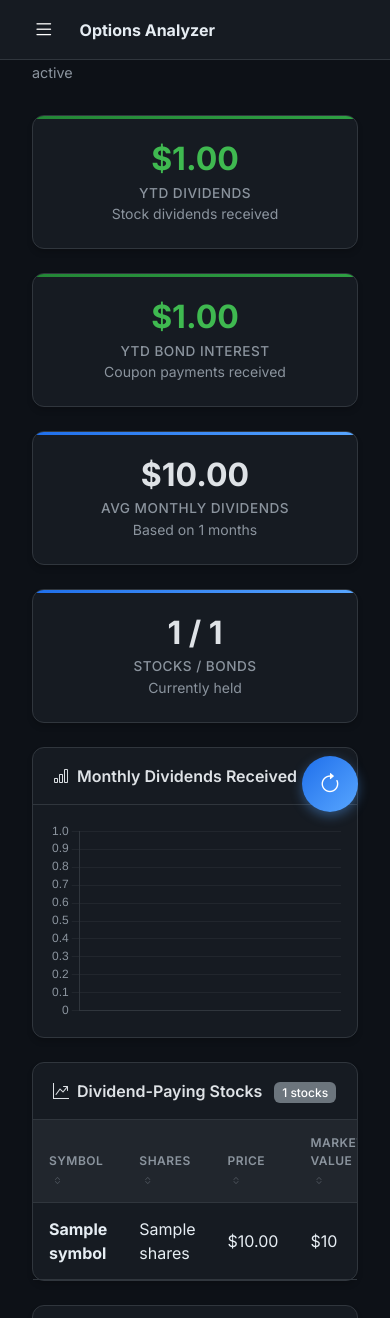
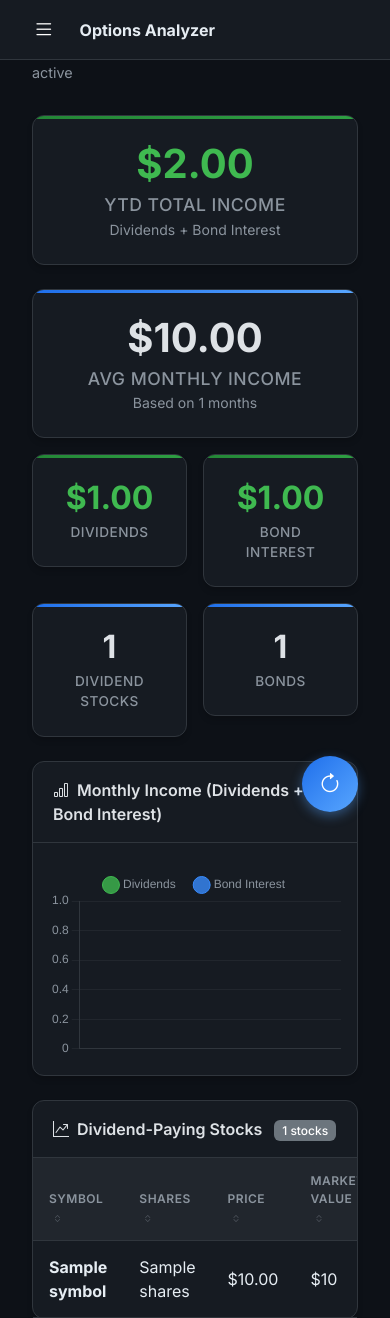
Before and after one commit to gRaytan/Options-Analyzer, a Flask app: template templates/dividends.html in a window 390 px wide. Shown: the top 1318 px of the page. Run offline with Flask 3, Linux system fonts and the light colour scheme; the template is opened without the code that fills it: most values are stand-ins (such as "Sample title", 1, 10 or a date in 2020).

Commit message:
fix layout

```diff
--- a/src/web/app.py
+++ b/src/web/app.py
@@ -459,17 +459,18 @@ def create_app(config=None):
         # Sort by YTD dividends descending
         dividend_stocks.sort(key=lambda x: x['ytd_dividends'], reverse=True)
 
-        # Calculate average monthly dividend from available data
-        total_ytd = portfolio.total_dividends
-        if months:
-            avg_monthly = total_ytd / len(months)
-        else:
-            avg_monthly = 0
-
         # Get bond interest data
         monthly_bond_interest = portfolio.get_monthly_bond_interest()
         bond_interest_by_symbol = portfolio.get_bond_interest_by_symbol()
         total_bond_interest = portfolio.total_bond_interest
+
+        # Calculate average monthly income (dividends + bond interest)
+        total_ytd = portfolio.total_dividends
+        total_income = total_ytd + total_bond_interest
+        if months:
+            avg_monthly_income = total_income / len(months)
+        else:
+            avg_monthly_income = 0
 
         # Build bond info list
         bond_list = []
@@ -488,7 +489,7 @@ def create_app(config=None):
             'months_count': len(months),
             'dividends': [monthly_dividends.get(m, 0) for m in months],
             'total_dividends': total_ytd,
-            'avg_monthly': avg_monthly,
+            'avg_monthly_income': avg_monthly_income,
             'total_bond_interest': total_bond_interest,
             'bond_interest': [monthly_bond_interest.get(m, 0) for m in months],
         }
--- a/templates/dividends.html
+++ b/templates/dividends.html
@@ -9,40 +9,56 @@
     <p class="subtitle">{{ portfolio.statement_period }}</p>
 </div>
 
-<!-- Summary Cards -->
-<div class="row g-4 mb-4">
-    <div class="col-lg-3 col-md-6">
+<!-- Summary Cards - Row 1: Large Cards -->
+<div class="row g-4 mb-3">
+    <div class="col-md-6">
+        <div class="card metric-card profit" style="padding: 1.5rem;">
+            <div class="metric-value text-profit" style="font-size: 2.5rem;">
+                ${{ "{:,.2f}".format(chart_data.total_dividends + chart_data.total_bond_interest|default(0)) }}
+            </div>
+            <div class="metric-label" style="font-size: 1.1rem;">YTD Total Income</div>
+            <small class="text-muted">Dividends + Bond Interest</small>
+        </div>
+    </div>
+    <div class="col-md-6">
+        <div class="card metric-card neutral" style="padding: 1.5rem;">
+            <div class="metric-value" style="font-size: 2.5rem;">
+                ${{ "{:,.2f}".format(chart_data.avg_monthly_income) }}
+            </div>
+            <div class="metric-label" style="font-size: 1.1rem;">Avg Monthly Income</div>
+            <small class="text-muted">Based on {{ chart_data.months_count }} months</small>
+        </div>
+    </div>
+</div>
+
+<!-- Summary Cards - Row 2: Detail Cards -->
+<div class="row g-3 mb-4">
+    <div class="col-6 col-lg-3">
         <div class="card metric-card profit">
             <div class="metric-value text-profit">
                 ${{ "{:,.2f}".format(chart_data.total_dividends) }}
             </div>
-            <div class="metric-label">YTD Dividends</div>
-            <small class="text-muted">Stock dividends received</small>
+            <div class="metric-label">Dividends</div>
         </div>
     </div>
-    <div class="col-lg-3 col-md-6">
+    <div class="col-6 col-lg-3">
         <div class="card metric-card profit">
             <div class="metric-value text-profit">
                 ${{ "{:,.2f}".format(chart_data.total_bond_interest|default(0)) }}
             </div>
-            <div class="metric-label">YTD Bond Interest</div>
-            <small class="text-muted">Coupon payments received</small>
+            <div class="metric-label">Bond Interest</div>
         </div>
     </div>
-    <div class="col-lg-3 col-md-6">
+    <div class="col-6 col-lg-3">
         <div class="card metric-card neutral">
-            <div class="metric-value">
-                ${{ "{:,.2f}".format(chart_data.avg_monthly) }}
-            </div>
-            <div class="metric-label">Avg Monthly Dividends</div>
-            <small class="text-muted">Based on {{ chart_data.months_count }} months</small>
+            <div class="metric-value">{{ dividend_stocks|length }}</div>
+            <div class="metric-label">Dividend Stocks</div>
         </div>
     </div>
-    <div class="col-lg-3 col-md-6">
+    <div class="col-6 col-lg-3">
         <div class="card metric-card neutral">
-            <div class="metric-value">{{ dividend_stocks|length }} / {{ bond_list|length }}</div>
-            <div class="metric-label">Stocks / Bonds</div>
-            <small class="text-muted">Currently held</small>
+            <div class="metric-value">{{ bond_list|length }}</div>
+            <div class="metric-label">Bonds</div>
         </div>
     </div>
 </div>
@@ -52,10 +68,10 @@
     <div class="col-12">
         <div class="card h-100">
             <div class="card-header">
-                <i class="bi bi-bar-chart me-2"></i>Monthly Dividends Received
+                <i class="bi bi-bar-chart me-2"></i>Monthly Income (Dividends + Bond Interest)
             </div>
             <div class="card-body">
-                <canvas id="monthlyDividendsChart" height="200"></canvas>
+                <canvas id="monthlyIncomeChart" height="200"></canvas>
             </div>
         </div>
     </div>
@@ -159,30 +175,45 @@
 <script>
     const months = {{ chart_data.months | tojson }};
     const dividends = {{ chart_data.dividends | tojson }};
+    const bondInterest = {{ chart_data.bond_interest | tojson }};
 
     // Chart.js dark theme defaults
     Chart.defaults.color = '#8b949e';
     Chart.defaults.borderColor = '#30363d';
 
-    // Monthly Dividends Chart
-    new Chart(document.getElementById('monthlyDividendsChart'), {
+    // Monthly Income Chart (stacked: dividends + bond interest)
+    new Chart(document.getElementById('monthlyIncomeChart'), {
         type: 'bar',
         data: {
             labels: months,
-            datasets: [{
-                label: 'Dividends ($)',
-                data: dividends,
-                backgroundColor: 'rgba(63, 185, 80, 0.8)',
-                borderColor: '#3fb950',
-                borderWidth: 2,
-                borderRadius: 6
-            }]
+            datasets: [
+                {
+                    label: 'Dividends',
+                    data: dividends,
+                    backgroundColor: 'rgba(63, 185, 80, 0.8)',
+                    borderColor: '#3fb950',
+                    borderWidth: 1,
+                    borderRadius: 4
+                },
+                {
+                    label: 'Bond Interest',
+                    data: bondInterest,
+                    backgroundColor: 'rgba(56, 139, 253, 0.8)',
+                    borderColor: '#388bfd',
+                    borderWidth: 1,
+                    borderRadius: 4
+                }
+            ]
         },
         options: {
             responsive: true,
             maintainAspectRatio: false,
             plugins: {
-                legend: { display: false },
+                legend: {
+                    display: true,
+                    position: 'top',
+                    labels: { usePointStyle: true, padding: 20 }
+                },
                 tooltip: {
                     backgroundColor: '#21262d',
                     titleColor: '#e6edf3',
@@ -193,14 +224,19 @@
                     cornerRadius: 8,
                     callbacks: {
                         label: function(context) {
-                            return '$' + context.raw.toLocaleString(undefined, {minimumFractionDigits: 2});
+                            return context.dataset.label + ': $' + context.raw.toLocaleString(undefined, {minimumFractionDigits: 2});
+                        },
+                        footer: function(tooltipItems) {
+                            let total = 0;
+                            tooltipItems.forEach(item => { total += item.raw; });
+                            return 'Total: $' + total.toLocaleString(undefined, {minimumFractionDigits: 2});
                         }
                     }
                 }
             },
             scales: {
-                y: { beginAtZero: true, grid: { color: '#21262d' } },
-                x: { grid: { display: false } }
+                y: { beginAtZero: true, stacked: true, grid: { color: '#21262d' } },
+                x: { stacked: true, grid: { display: false } }
             }
         }
     });
```
